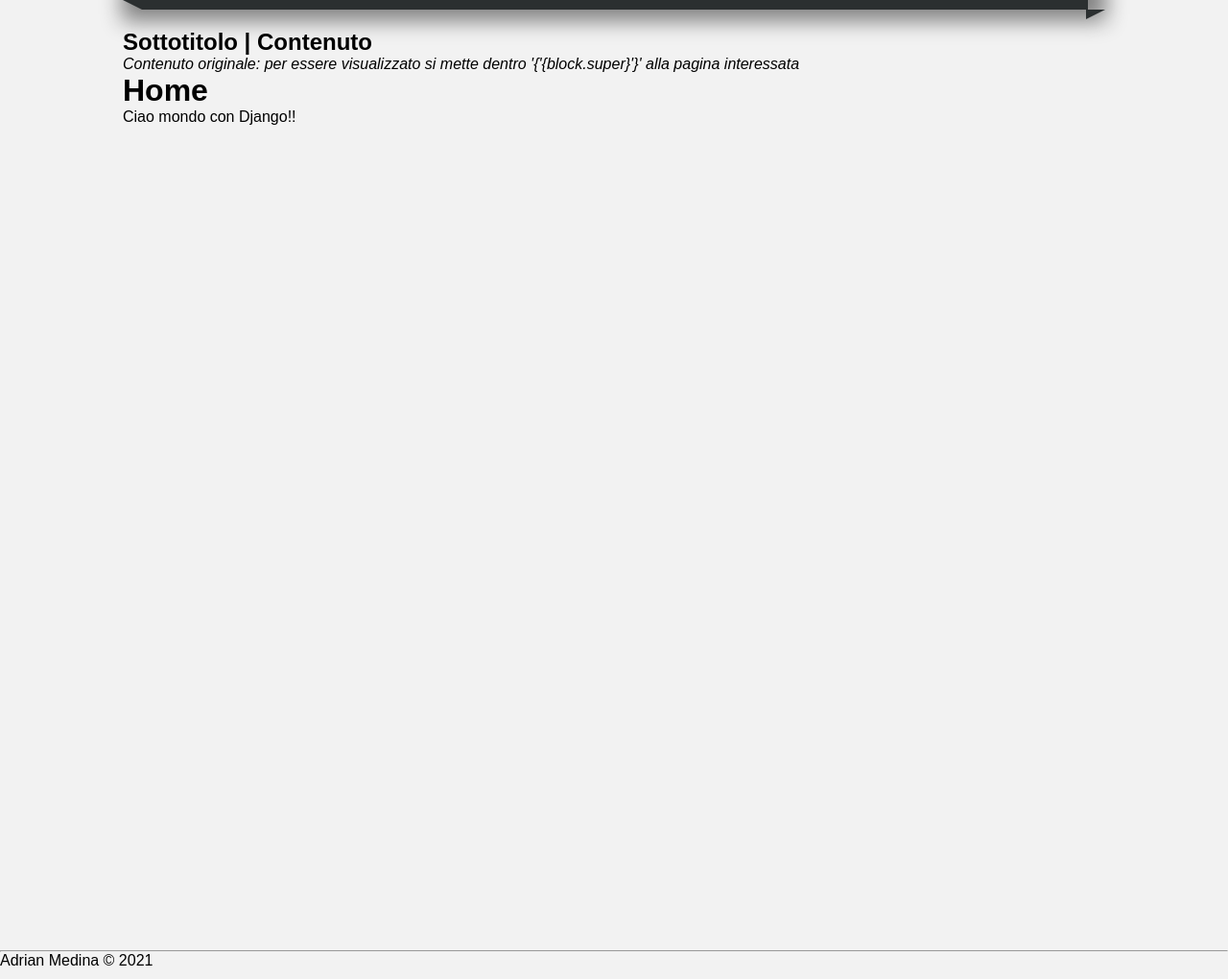
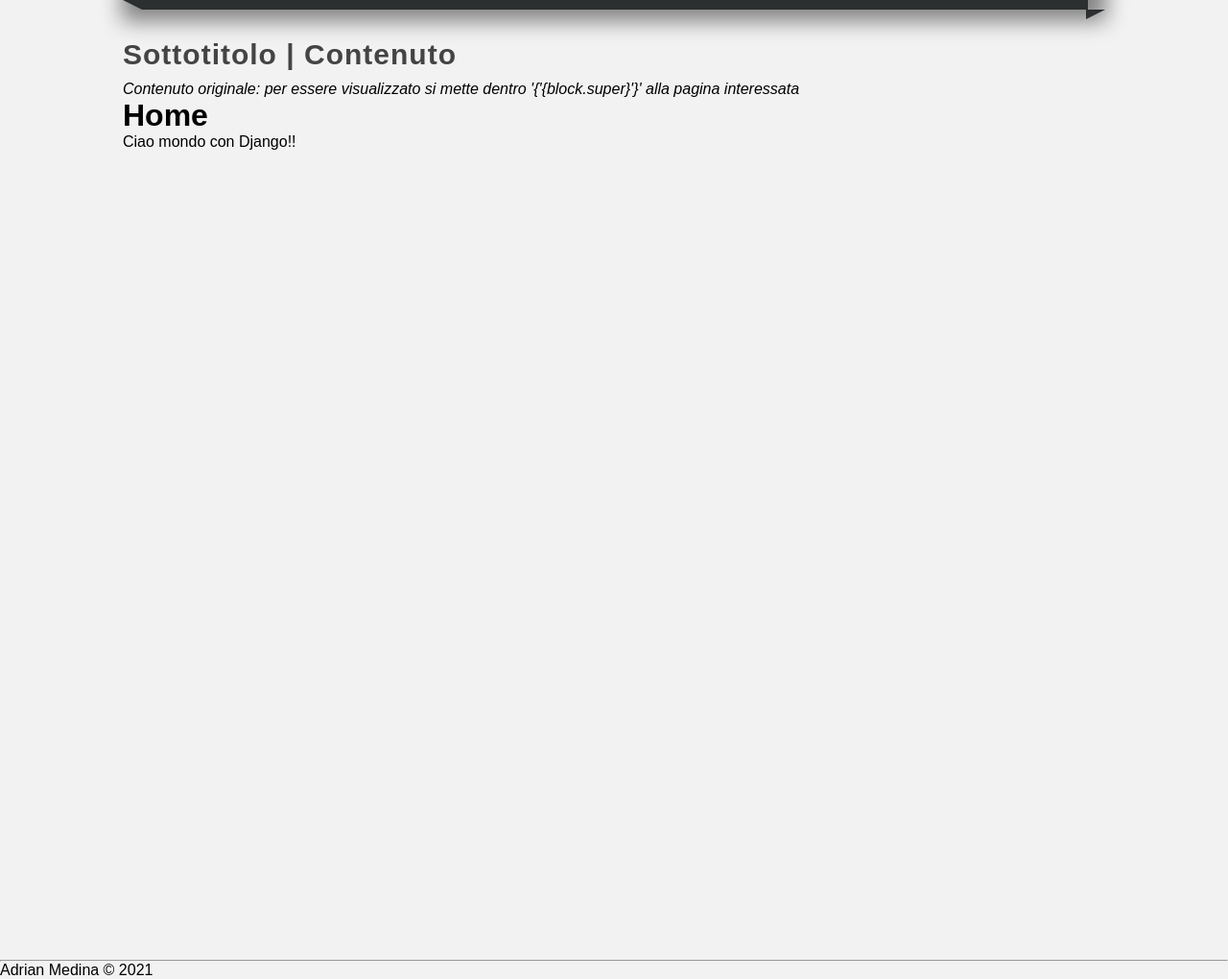
Before and after one commit to amedina14/master-python, a Django app: page /ciao-mondo/ in a window 1280 px wide. Shown: the part 182-1202 px from the top of the page at 96% size. Run offline with Django 3.2, Linux system fonts and the light colour scheme.

Commit message:
stili al contenuto centrale

```diff
--- a/22-Django-beginnings/imparandoDjango/myapp/static/css/stile.css
+++ b/22-Django-beginnings/imparandoDjango/myapp/static/css/stile.css
@@ -109,8 +109,26 @@ nav ul li a:hover{
     min-height: 930px;
     margin: 0px auto;
     margin-bottom: 30px;
-    margin-top: 30px;
+    margin-top: 40px;
 }
+
+.box{
+    background-color: white;
+    width: 95%;
+    min-height: 930px;
+    padding: 20px;
+    border: 1px solid #ddd;
+    border-radius: 3px;
+    margin: 0px auto;
+}
+.title{
+    color: #444;
+    letter-spacing: 1px;
+    font-size: 30px;
+    margin-bottom: 10px;
+    margin-top: 5px;
+}
+
 
 /* Responsive */
 @media (max-width: 501px){
```
